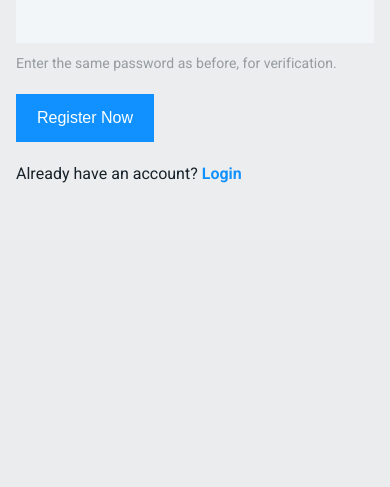
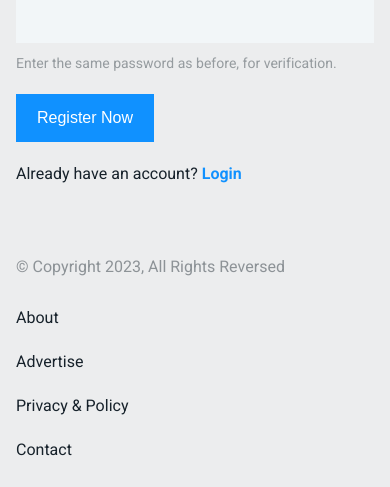
Before and after one commit to taizulislam52/django-news, a Django app: page /register/ in a window 390 px wide. Shown: the part 993-1480 px from the top of the page. Before the commit the page ends 1176 px from the top, so only its background shows below. Run offline with Django 4.2, Linux system fonts and the light colour scheme.

Commit message:
Add footer section

```diff
--- a/static/assets/main.css
+++ b/static/assets/main.css
@@ -987,4 +987,58 @@ img {
   }
 }
 
-/* Theme templates */
+.footer {
+  background-color: #ecedee;
+  padding: 0.9375em 0;
+}
+.footer__inner {
+  -webkit-box-align: center;
+      -ms-flex-align: center;
+          align-items: center;
+  display: -webkit-box;
+  display: -ms-flexbox;
+  display: flex;
+  -webkit-box-pack: justify;
+      -ms-flex-pack: justify;
+          justify-content: space-between;
+}
+@media (max-width: 47.99rem) {
+  .footer__inner {
+    -webkit-box-orient: vertical;
+    -webkit-box-direction: normal;
+        -ms-flex-direction: column;
+            flex-direction: column;
+    -webkit-box-align: start;
+        -ms-flex-align: start;
+            align-items: flex-start;
+  }
+  .footer__inner > div:first-of-type {
+    margin-bottom: 0.9375rem;
+  }
+}
+.footer__copyright {
+  color: rgba(78, 87, 94, 0.6);
+  line-height: 1.6875rem;
+}
+.footer-nav__item {
+  display: inline-block;
+}
+@media (max-width: 35.99rem) {
+  .footer-nav__item {
+    display: block;
+  }
+}
+.footer-nav__link {
+  color: #17222b;
+  padding: 0 0.625em;
+}
+@media (max-width: 47.99rem) {
+  .footer-nav__link:first-of-type {
+    padding-left: 0;
+  }
+}
+@media (max-width: 35.99rem) {
+  .footer-nav__link {
+    padding: 0.625em 0;
+  }
+} /* Theme templates */
--- /dev/null
+++ b/static/src/scss/layouts/_footer.scss
@@ -0,0 +1,43 @@
+.footer {
+    background-color: $news-grey-light;
+    padding: em(15px) 0;
+
+    &__inner {
+        align-items: center;
+        display: flex;
+        justify-content: space-between;
+
+        @include screen(sm) {
+            flex-direction: column;
+            align-items: flex-start;
+            & > div:first-of-type {
+                margin-bottom: rem(15px);
+            }
+
+        }
+    }
+    &__copyright {
+        color: rgba($news-grey, $alpha: 0.6);
+        line-height: rem(27px);
+    }
+    &-nav {
+        &__item {
+            display: inline-block;
+            @include screen(xs) {
+                display: block;
+            }
+        }
+        &__link {
+            color: $news-black;
+            padding: 0 em(10px);
+            @include screen(sm) {
+                &:first-of-type {
+                    padding-left: 0;
+                }
+            }
+            @include screen(xs) {
+                padding: em(10px) 0;
+            }
+        }
+    }
+}
--- a/static/src/scss/main.scss
+++ b/static/src/scss/main.scss
@@ -15,5 +15,5 @@
 @import './layouts/home/featured';
 @import './layouts/single';
 @import './layouts/search';
-
+@import './layouts/footer';
 /* Theme templates */
--- /dev/null
+++ b/templates/footer.html
@@ -0,0 +1,27 @@
+<div class="footer">
+    <div class="container">
+        <div class="footer__inner">
+            <div class="footer__copyright">
+                <p>
+                    &copy; Copyright {% now  "Y" %}, All Rights Reversed
+                </p>
+            </div>
+            <div class="footer-nav">
+                <ul class="footer-nav__items">
+                    <li class="footer-nav__item">
+                        <a href="#" class="footer-nav__link">About</a>
+                    </li>
+                    <li class="footer-nav__item">
+                        <a href="#" class="footer-nav__link">Advertise</a>
+                    </li>
+                    <li class="footer-nav__item">
+                        <a href="#" class="footer-nav__link">Privacy & Policy</a>
+                    </li>
+                    <li class="footer-nav__item">
+                        <a href="#" class="footer-nav__link">Contact</a>
+                    </li>
+                </ul>
+            </div>
+        </div>
+    </div>
+</div>
--- a/templates/main.html
+++ b/templates/main.html
@@ -12,5 +12,6 @@
 <body>
     {% include 'header.html' %}
     {% block content %}{% endblock content %}
+    {% include 'footer.html' %}
 </body>
 </html>
```
